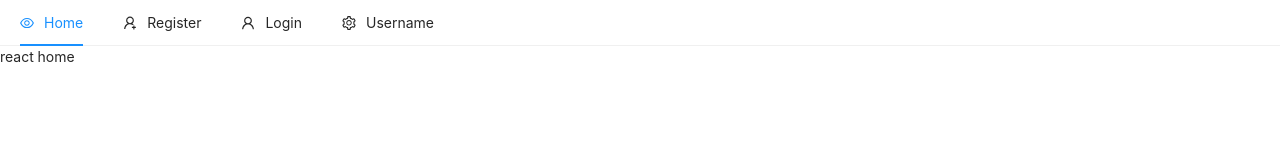
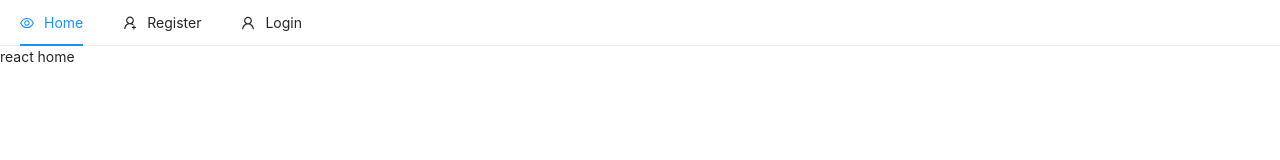
Before and after one commit to kaymantex68/ecommerce, a React (Create React App) app in the folder client/: page / in a window 1280 px wide. Shown: the top 160 px of the page. Built offline with nearby package versions, Linux system fonts and the light colour scheme; no server answers; the HTML template or start-up script is replaced by a standard one.

Commit message:
23 lessons -> 24 Добавил имя пользователя при логировании  и некоторые стили

```diff
--- a/client/src/components/nav/Header.js
+++ b/client/src/components/nav/Header.js
@@ -9,7 +9,7 @@ import {
 } from "@ant-design/icons";
 import firebase from "firebase";
 import { Link } from "react-router-dom";
-import { useDispatch } from "react-redux";
+import { useDispatch, useSelector } from "react-redux";
 import { useHistory } from 'react-router-dom'
 
 const { SubMenu, Item } = Menu; //Menu.SubMenu
@@ -17,10 +17,11 @@ const { SubMenu, Item } = Menu; //Menu.SubMenu
 const Header = () => {
     const [current, setCurrent] = useState("home");
     const dispatch = useDispatch();
+    let { user } = useSelector((state) => ({ ...state }))
     const history = useHistory()
     const handleClick = (e) => {
         // console.log(e.key)
-        setCurrent(e.key);
+        setCurrent(e.key)
     };
 
     const logout = () => {
@@ -34,24 +35,27 @@ const Header = () => {
     return (
         <Menu onClick={handleClick} selectedKeys={[current]} mode="horizontal">
             <Item key="home" icon={<EyeOutlined />}>
-                <Link to="/">Home</Link>
+                <Link to="/">Home </Link>
             </Item>
 
+            {!user &&
                 <Item key="register" icon={<UserAddOutlined />} className="float-right">
                     <Link to="/register">Register</Link>
-            </Item>
+                </Item>}
 
+            {!user &&
                 <Item key="login" icon={<UserOutlined />} className="float-right">
                     <Link to="/login">Login</Link>
-            </Item>
+                </Item>}
 
-            <SubMenu icon={<SettingOutlined />} title="Username">
+            {user &&
+                <SubMenu icon={<SettingOutlined />} className="float-right" title={user.email && user.email.split('@')[0]}>
                     <Item key="setting:1">Option 1</Item>
                     <Item key="setting:2">Option 2</Item>
                     <Item icon={<LogoutOutlined />} onClick={logout}>
                         logout
                     </Item>
-            </SubMenu>
+                </SubMenu>}
         </Menu>
     );
 };
```
Lines whose indentation alone changed are shown as unchanged.
